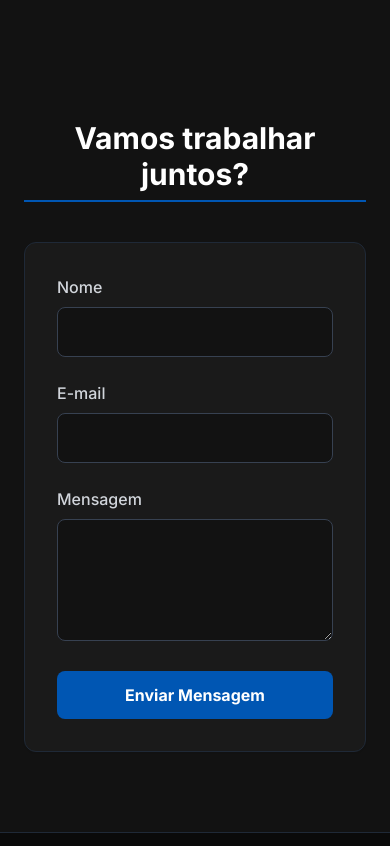
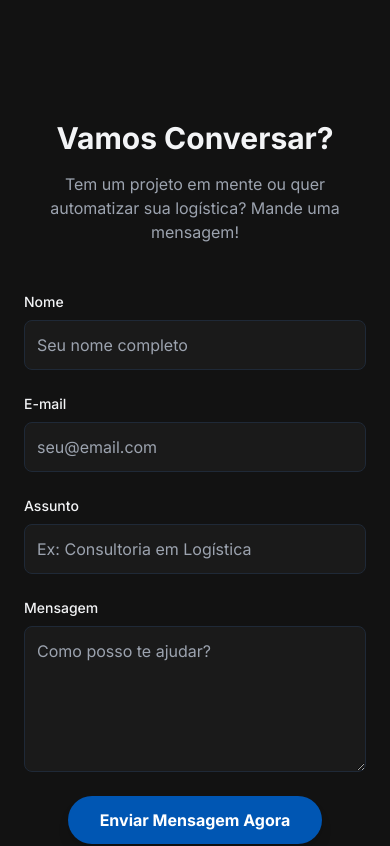
Before and after one commit to geandreac/portfolio-geandre, a React (Vite) app: page / in a window 390 px wide. Shown: the part 6700-7546 px from the top of the page. Built offline with nearby package versions, Linux system fonts and the light colour scheme; the HTML template or start-up script is replaced by a standard one.

Commit message:
Ajuste: Formulario funcional e correcao de layout mobile

```diff
--- a/src/components/ContactForm.jsx
+++ b/src/components/ContactForm.jsx
@@ -1,26 +1,86 @@
 import React from 'react';
 
-export default function ContactForm() {
+const ContactForm = () => {
   return (
-    <section id="contato" className="py-20 px-6 max-w-3xl mx-auto">
-      <h2 className="text-3xl font-bold mb-10 text-center text-gray-900 dark:text-white border-b-2 border-primary pb-2 inline-block w-auto mx-auto table">Vamos trabalhar juntos?</h2>
-      <form className="bg-white dark:bg-[#1a1a1a] p-8 rounded-xl border border-gray-200 dark:border-gray-800 shadow-sm space-y-6">
-        <div>
-          <label className="block text-gray-700 dark:text-gray-300 mb-2 font-medium">Nome</label>
-          <input type="text" required className="w-full bg-gray-50 dark:bg-[#121212] border border-gray-300 dark:border-gray-700 rounded-lg p-3 text-gray-900 dark:text-white focus:outline-none focus:border-primary transition-colors" />
+    <section id="contato" className="py-20 bg-white dark:bg-[#121212] transition-colors">
+      <div className="max-w-4xl mx-auto px-6">
+        <div className="text-center mb-12">
+          <h2 className="text-3xl font-bold mb-4">Vamos Conversar?</h2>
+          <p className="text-gray-600 dark:text-gray-400">
+            Tem um projeto em mente ou quer automatizar sua logística? Mande uma mensagem!
+          </p>
         </div>
-        <div>
-          <label className="block text-gray-700 dark:text-gray-300 mb-2 font-medium">E-mail</label>
-          <input type="email" required className="w-full bg-gray-50 dark:bg-[#121212] border border-gray-300 dark:border-gray-700 rounded-lg p-3 text-gray-900 dark:text-white focus:outline-none focus:border-primary transition-colors" />
-        </div>
-        <div>
-          <label className="block text-gray-700 dark:text-gray-300 mb-2 font-medium">Mensagem</label>
-          <textarea rows="4" required className="w-full bg-gray-50 dark:bg-[#121212] border border-gray-300 dark:border-gray-700 rounded-lg p-3 text-gray-900 dark:text-white focus:outline-none focus:border-primary transition-colors"></textarea>
-        </div>
-        <button type="submit" className="w-full bg-primary hover:bg-blue-600 text-white font-bold py-3 rounded-lg transition-colors">
-          Enviar Mensagem
-        </button>
-      </form>
+
+        {/* 1. Alterado: Adicionado action e method para conexão com Formspree // Conecta o form ao serviço de envio */}
+        <form
+          action="https://formspree.io/f/xojnpaow" // URL única que processa os dados e envia para seu e-mail
+          method="POST" // Método padrão para envio de dados sensíveis e formulários
+          className="grid grid-cols-1 md:grid-cols-2 gap-6"
+        >
+          <div className="flex flex-col">
+            <label htmlFor="name" className="mb-2 text-sm font-medium">Nome</label>
+            {/* 2. Alterado: Adicionado atributo name="name" // O Formspree usa o 'name' para identificar o campo no e-mail */}
+            <input
+              type="text"
+              id="name"
+              name="name" // Essencial para o Formspree saber que este é o nome do remetente
+              required
+              className="p-3 rounded-lg border border-gray-200 dark:border-gray-800 bg-gray-50 dark:bg-[#1a1a1a] focus:ring-2 focus:ring-primary outline-none transition-all"
+              placeholder="Seu nome completo"
+            />
+          </div>
+
+          <div className="flex flex-col">
+            <label htmlFor="email" className="mb-2 text-sm font-medium">E-mail</label>
+            {/* 3. Alterado: Adicionado atributo name="email" // Permite que você responda o e-mail diretamente do seu Gmail */}
+            <input
+              type="email"
+              id="email"
+              name="email" // Identifica o e-mail para que o serviço valide o formato e te informe quem enviou
+              required
+              className="p-3 rounded-lg border border-gray-200 dark:border-gray-800 bg-gray-50 dark:bg-[#1a1a1a] focus:ring-2 focus:ring-primary outline-none transition-all"
+              placeholder="seu@email.com"
+            />
+          </div>
+
+          <div className="flex flex-col md:col-span-2">
+            <label htmlFor="subject" className="mb-2 text-sm font-medium">Assunto</label>
+            {/* 4. Alterado: Adicionado atributo name="subject" // Define o título do e-mail que você vai receber */}
+            <input
+              type="text"
+              id="subject"
+              name="subject" // Ajuda a organizar sua caixa de entrada por tipo de contato
+              className="p-3 rounded-lg border border-gray-200 dark:border-gray-800 bg-gray-50 dark:bg-[#1a1a1a] focus:ring-2 focus:ring-primary outline-none transition-all"
+              placeholder="Ex: Consultoria em Logística"
+            />
+          </div>
+
+          <div className="flex flex-col md:col-span-2">
+            <label htmlFor="message" className="mb-2 text-sm font-medium">Mensagem</label>
+            {/* 5. Alterado: Adicionado atributo name="message" // Captura o conteúdo principal do texto enviado */}
+            <textarea
+              id="message"
+              name="message" // Onde o cliente descreve o projeto ou a dúvida
+              required
+              rows="5"
+              className="p-3 rounded-lg border border-gray-200 dark:border-gray-800 bg-gray-50 dark:bg-[#1a1a1a] focus:ring-2 focus:ring-primary outline-none transition-all"
+              placeholder="Como posso te ajudar?"
+            ></textarea>
+          </div>
+
+          <div className="md:col-span-2 text-center">
+            {/* 6. Alterado: Botão com type="submit" // Aciona o envio automático dos dados para a URL do action */}
+            <button
+              type="submit" // Transforma o clique no botão em uma ordem de disparo do formulário
+              className="px-8 py-3 bg-primary text-white font-bold rounded-full hover:opacity-90 transition-opacity shadow-lg"
+            >
+              Enviar Mensagem Agora
+            </button>
+          </div>
+        </form>
+      </div>
     </section>
   );
-}
+};
+
+export default ContactForm;
```
